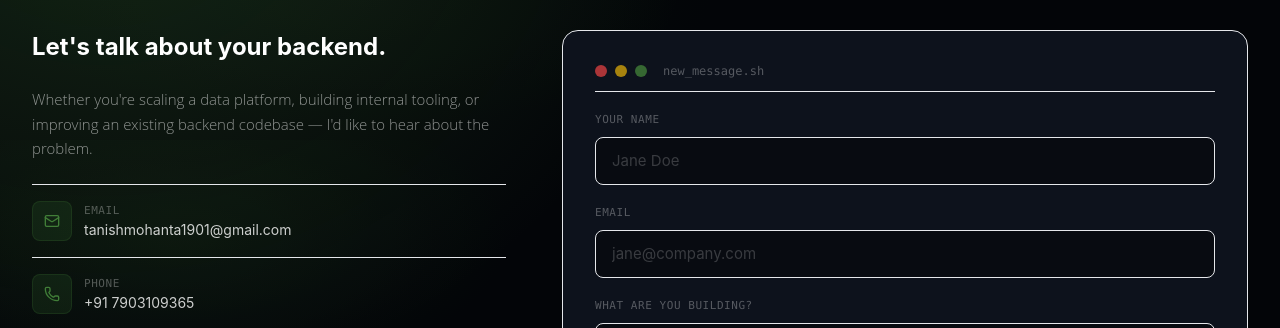
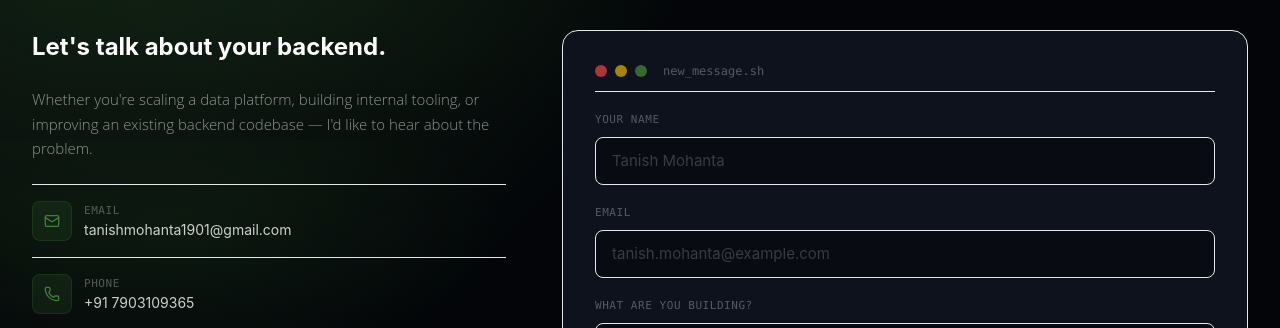
Before and after one commit to tanishtt/portfolio-app, a React (Vite) app: page / in a window 1280 px wide. Shown: the part 6260-6588 px from the top of the page. Built offline with nearby package versions, Linux system fonts and the light colour scheme.

Commit message:
refactored typo.

```diff
--- a/src/components/Contact.tsx
+++ b/src/components/Contact.tsx
@@ -131,7 +131,7 @@ export default function Contact() {
                   value={form.name}
                   onChange={(e) => setForm({ ...form, name: e.target.value })}
                   className="bg-black/40 border border-white/8 rounded-lg text-white text-[15px] px-4 py-3 focus:border-[#417E38] focus:outline-none transition-colors placeholder:text-white/20"
-                  placeholder="Jane Doe"
+                  placeholder="Tanish Mohanta"
                 />
               </div>
 
@@ -145,7 +145,7 @@ export default function Contact() {
                   value={form.email}
                   onChange={(e) => setForm({ ...form, email: e.target.value })}
                   className="bg-black/40 border border-white/8 rounded-lg text-white text-[15px] px-4 py-3 focus:border-[#417E38] focus:outline-none transition-colors placeholder:text-white/20"
-                  placeholder="jane@company.com"
+                  placeholder="tanish.mohanta@example.com"
                 />
               </div>
 
--- a/src/components/Footer.tsx
+++ b/src/components/Footer.tsx
@@ -13,7 +13,7 @@ export default function Footer() {
                 <Terminal className="w-4.5 h-4.5 text-[#417E38]" />
               </span>
               <span className="text-white text-sm font-bold tracking-tight">
-                Soren<span className="text-[#417E38]">.</span>Vinter
+                Tanish<span className="text-[#417E38]">.</span>Mohanta
               </span>
             </div>
             <p className="text-sm text-white/40 max-w-xs leading-relaxed font-body">
```
